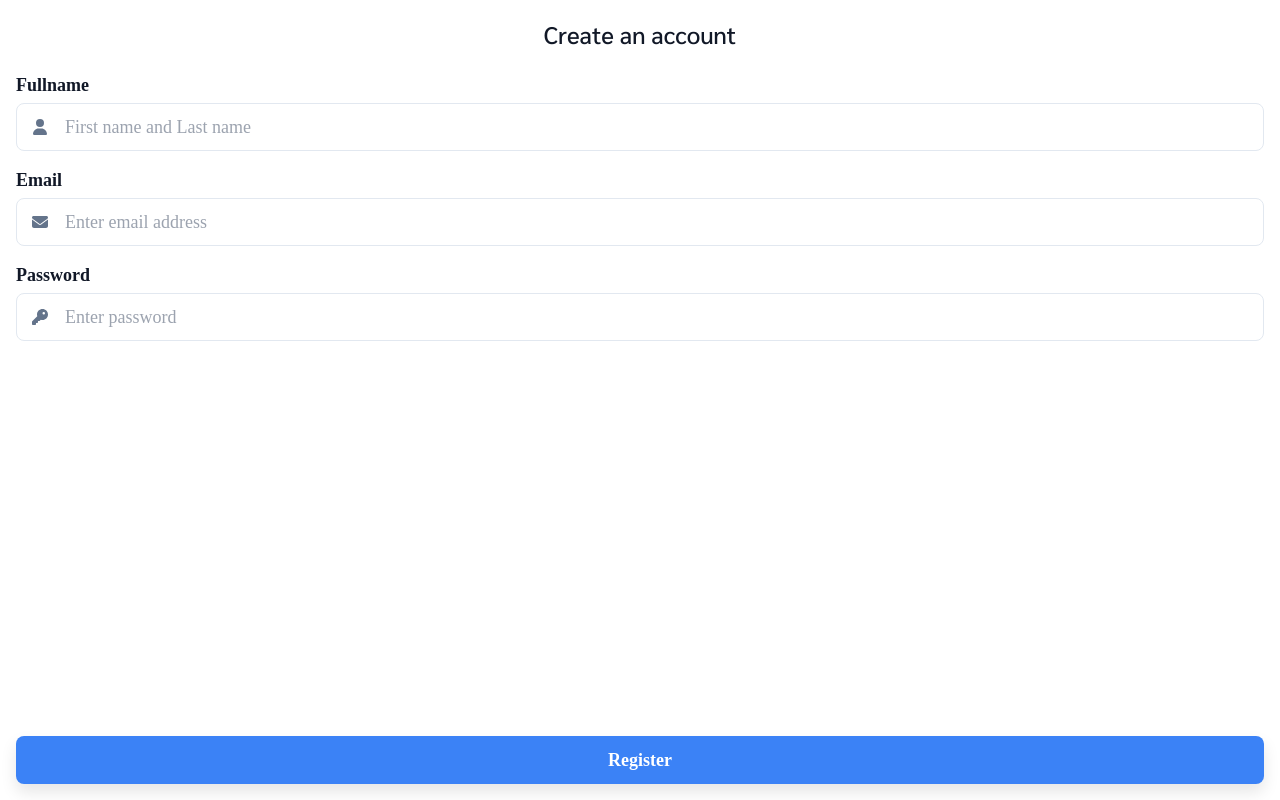
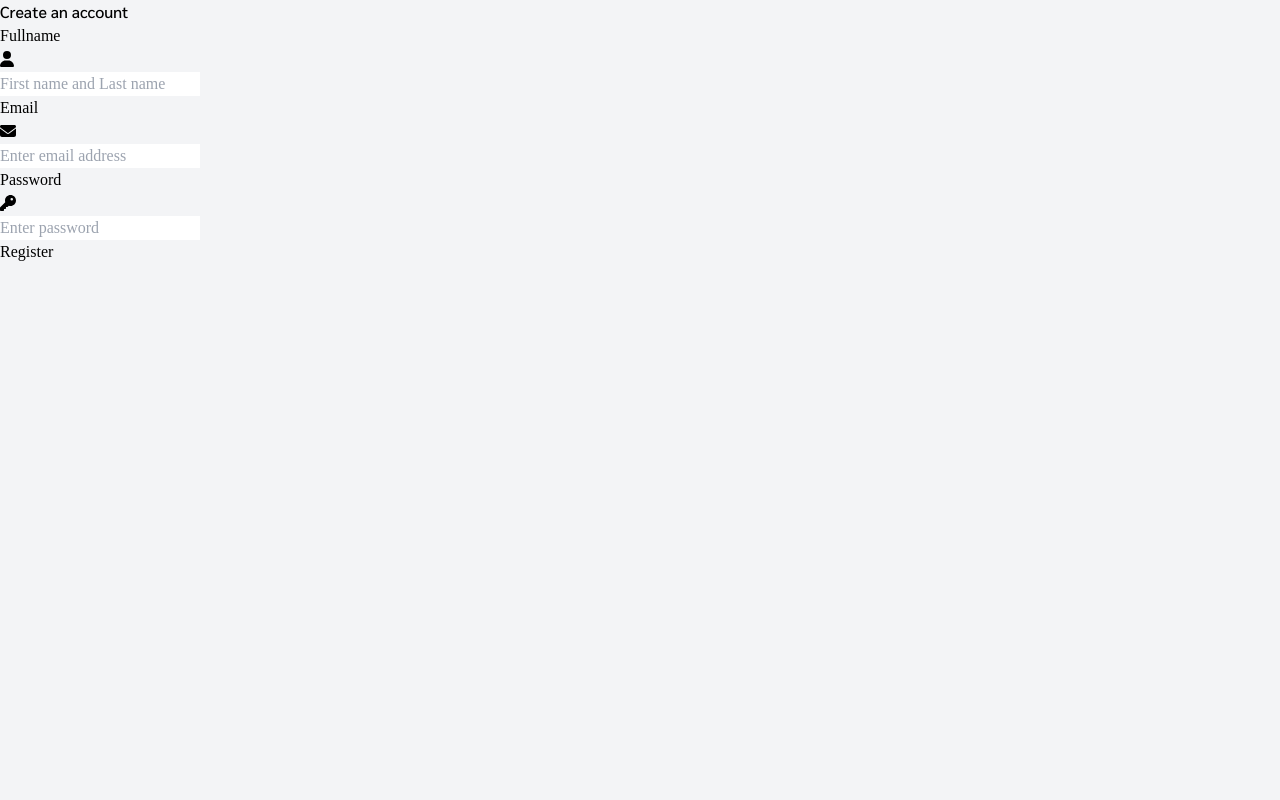
Before and after one commit to jimmy18dev/LINE-DEVCONF-2022-tailwind-workshop, a Vue app: page /signup in a window 1280 px wide. Built offline with nearby package versions, Linux system fonts and the light colour scheme.

Commit message:
Remove main style.

```diff
--- a/src/App.vue
+++ b/src/App.vue
@@ -7,129 +7,3 @@
 <script setup lang="ts">
 // This starter template is using Vue 3 <script setup> SFCs
 </script>
-
-<style lang="less">
-.fullscreen {
-  position: fixed;
-  top: 0;
-  left: 0;
-  width: 100%;
-  height: 100%;
-  background: #ffffff;
-  display: flex;
-  flex-direction: column;
-  padding: 16px;
-}
-.page {
-  display: flex;
-  flex-direction: column;
-}
-.content {
-  display: flex;
-  flex-direction: column;
-  margin-bottom: auto;
-}
-img.cover {
-  width: 100%;
-  border-radius: 8px;
-  margin-bottom: 16px;
-}
-h1 {
-  font-size: 24px !important;
-  color: #111827;
-  margin-bottom: 12px !important;
-}
-h1.center {
-  text-align: center;
-  margin-bottom: 20px !important;
-}
-p {
-  font-size: 18px;
-  color: #64748b;
-}
-.btn {
-  width: 100%;
-  height: 48px;
-  color: #ffffff;
-  background: #3b82f6;
-  border-radius: 8px;
-  box-shadow: 0 8px 16px rgba(0, 0, 0, 0.1);
-  margin: 0;
-  font-size: 18px;
-  font-weight: bold;
-}
-.input-box {
-  display: flex;
-  flex-direction: column;
-  margin-bottom: 16px;
-}
-.input-label {
-  margin-bottom: 4px;
-  color: #111827;
-  font-weight: bold;
-  font-size: 18px;
-}
-.input-container {
-  position: relative;
-}
-.input-icon {
-  position: absolute;
-  top: 0;
-  left: 0;
-  width: 48px;
-  height: 48px;
-  display: flex;
-  justify-content: center;
-  align-items: center;
-  color: #64748b;
-  background: transparent;
-}
-.input-text {
-  height: 48px;
-  width: 100%;
-  padding-left: 48px;
-  border-radius: 8px;
-  border: 1px solid #e2e8f0;
-  color: #64748b;
-  box-sizing: border-box;
-  font-size: 18px;
-}
-.profile {
-  display: flex;
-  align-items: center;
-  padding: 20px 16px;
-}
-img.profile-image {
-  width: 48px;
-  height: 48px;
-  margin-right: 16px;
-  border-radius: 50%;
-}
-.profile-name {
-  font-size: 24px !important;
-  color: #111827;
-}
-.menulist {
-  display: flex;
-  flex-direction: column;
-  background: #ffffff;
-  margin: 0 16px;
-  margin-bottom: 16px;
-  border-radius: 8px;
-  box-shadow: 0 8px 16px rgba(0, 0, 0, 0.1);
-}
-.toggle-menu {
-  display: flex;
-  justify-content: space-between;
-  align-items: center;
-  height: 48px;
-  border-bottom: 1px solid #e2e8f0;
-  margin-left: 16px;
-  padding-right: 16px;
-  font-size: 18px;
-  color: #111827;
-}
-.toggle-menu:last-child {
-  border-bottom: 0;
-}
-</style>
--- a/src/components/Button.vue
+++ b/src/components/Button.vue
@@ -1,5 +1,5 @@
 <template>
-  <button class="btn">
+  <button>
     <slot></slot>
   </button>
 </template>
--- a/src/components/InputText.vue
+++ b/src/components/InputText.vue
@@ -1,13 +1,13 @@
 <template>
-  <div class="input-box">
+  <div>
     <LabelText>{{ label }}</LabelText>
-    <div class="input-container">
-      <div class="input-icon" v-if="type">
+    <div>
+      <div v-if="type">
         <font-awesome-icon v-if="type === 'text'" :icon="['fas', 'user']" />
         <font-awesome-icon v-if="type === 'password'" :icon="['fas', 'key']" />
         <font-awesome-icon v-if="type === 'email'" :icon="['fas', 'envelope']" />
       </div>
-      <input class="input-text" :type="type" :placeholder="placeholder">
+      <input :type="type" :placeholder="placeholder">
     </div>
   </div>
 </template>
--- a/src/components/LabelText.vue
+++ b/src/components/LabelText.vue
@@ -1,5 +1,5 @@
 <template>
-  <div class="input-label">
+  <div>
     <slot></slot>
   </div>
 </template>
--- a/src/components/Profile.vue
+++ b/src/components/Profile.vue
@@ -1,7 +1,7 @@
 <template>
-  <div class="profile">
-    <img class="profile-image" src="@/assets/images/avatar.jpg" alt="Maxwell">
-    <div class="profile-name">Hello, Maxwell</div>
+  <div>
+    <img src="@/assets/images/avatar.jpg" alt="Maxwell">
+    <div>Hello, Maxwell</div>
   </div>
 </template>
 
--- a/src/components/Section.vue
+++ b/src/components/Section.vue
@@ -1,5 +1,5 @@
 <template>
-  <div class="menulist">
+  <div>
     <slot></slot>
   </div>
 </template>
--- a/src/components/ToggleMenu.vue
+++ b/src/components/ToggleMenu.vue
@@ -1,5 +1,5 @@
 <template>
-  <div class="toggle-menu">
+  <div>
     <div>{{ label }}</div>
     <ToggleSwitch :on="on" />
   </div>
--- a/src/views/Home.vue
+++ b/src/views/Home.vue
@@ -1,8 +1,7 @@
 <template>
-  <div class="fullscreen">
-    <div class="content">
+  <div>
+    <div>
       <img
-        class="cover"
         src="../assets/images/cover.jpg"
         alt="Fashion Up Your Look"
       >
--- a/src/views/Setting.vue
+++ b/src/views/Setting.vue
@@ -1,5 +1,5 @@
 <template>
-  <div class="page">
+  <div>
     <Profile />
     <Section>
       <ToggleMenu on label="Notification sound" />
--- a/src/views/SignUp.vue
+++ b/src/views/SignUp.vue
@@ -1,7 +1,7 @@
 <template>
-  <div class="fullscreen">
-    <h1 class="center">Create an account</h1>
-    <div class="content">
+  <div>
+    <h1>Create an account</h1>
+    <div>
       <InputText
         type="text"
         label="Fullname"
```
